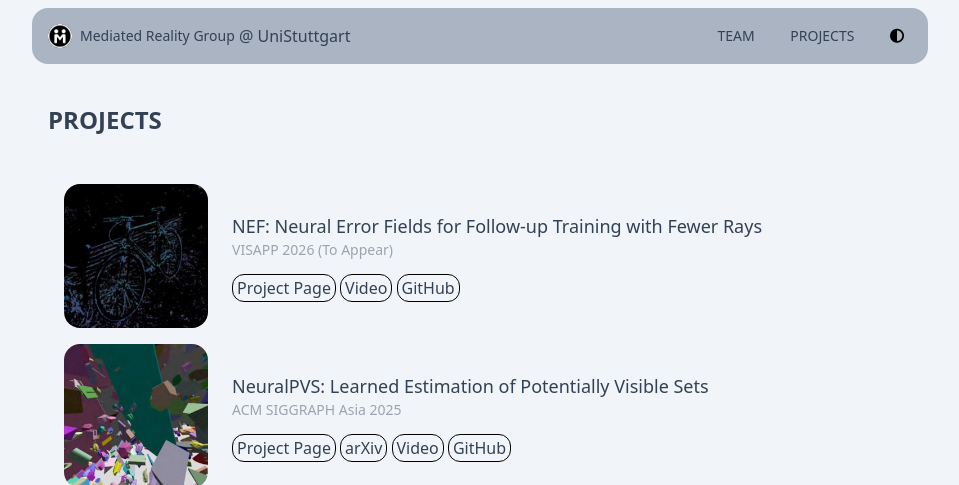
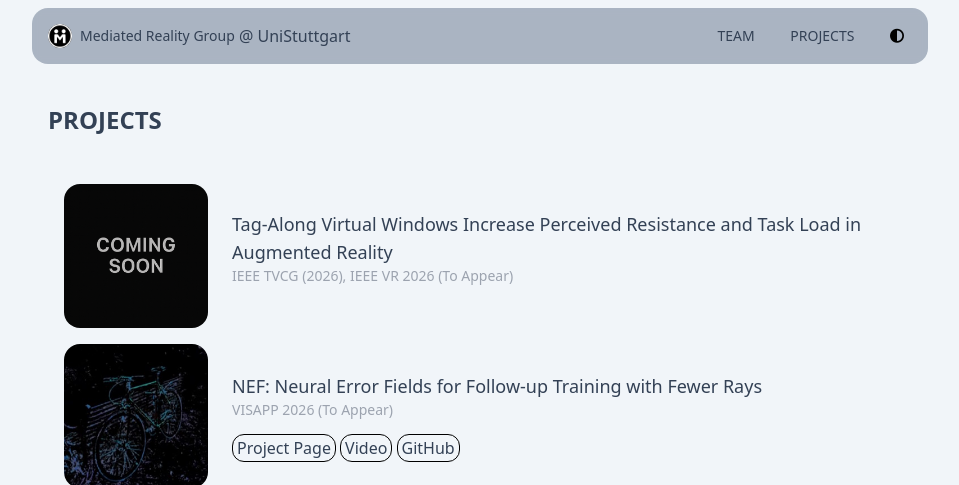
Before and after one commit to mediated-reality/mediated-reality.github.io, a website: page docs/projects.html in a window 1280 px wide. Shown: the top 485 px of the page, without its empty margins (160-1119 px from the left). Drawn offline with Linux system fonts and the light colour scheme.

Commit message:
tvcg (vr26)

```diff
--- a/docs/projects.html
+++ b/docs/projects.html
@@ -55,6 +55,25 @@
             <div class="text-2xl font-bold pb-8 md:text-left text-center">
                 PROJECTS
             </div>
+
+
+            <figure class="sm:flex pt-4 group">
+                <div class="relative sm:flex items-center">
+                    <img class="w-36 h-36 rounded-2xl mx-auto sm:mx-4 invert dark:invert-0" src="assets/img/coming_soon.png" alt="coming_soon.png" width="256" height="256">
+                    <div class="relative px-6 sm:px-2 text-center sm:text-left">
+                        <figcaption>
+                            <div class="text-lg">
+                                Tag-Along Virtual Windows Increase Perceived Resistance and Task Load in Augmented Reality
+                            </div>
+                            <div class="text-sm text-gray-400">
+                                IEEE TVCG (2026), IEEE VR 2026 (To Appear)
+                            </div>
+                            <div class="dark:text-white pt-4">
+                            </div>
+                        </figcaption>
+                    </div>
+                </div>
+            </figure>
 
             <figure class="sm:flex pt-4 group">
                 <div class="relative sm:flex items-center">
```
Also changed, not shown: docs/assets/img/coming_soon.png (added), docs/css/style.css.
